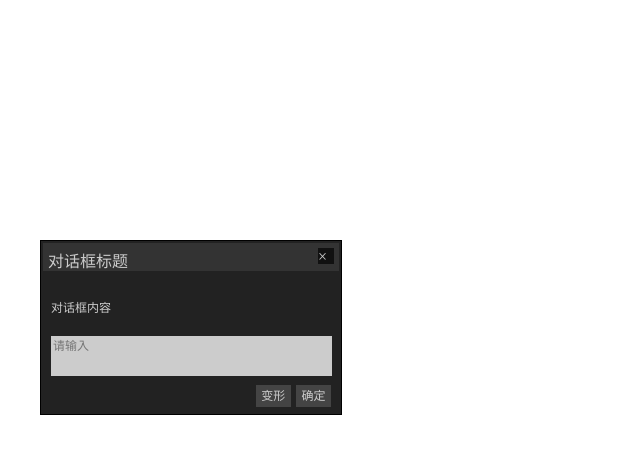
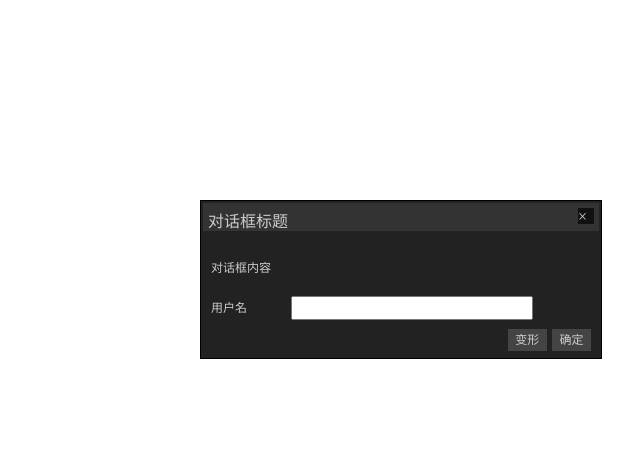
Before and after one commit to tychio/dialog, a plain HTML site: page demo/index.html in a window 1280 px wide. Both pictures are taken after a click on the link "变形". Shown: the whole page, without its empty margins (260-900 px from the left). Drawn offline with Linux system fonts and the light colour scheme.

Commit message:
opatimize drag at scroll and change input method

```diff
--- a/demo/dialog.css
+++ b/demo/dialog.css
@@ -1,24 +1,19 @@
-body{position: absolute; top: 0; left: 0; width: 100%; height: 100%;
-	overflow: hidden;}
-.unselect{user-select: none; -webkit-user-select: none;
-	-moz-user-select: none; -o-user-select: none; -ms-user-select: none;}
-.dialog{background: #222; border: 1px solid #000; color: #CCC; padding-bottom: 5px;}
-	.dialog-title{height: 18px; margin: 2px; padding: 5px; font-size: 16px;
-		background: #333;}
-		.dialog-title a{display: block; float: right; height: 16px; width: 16px;
-			background: #111; cursor: pointer;}
-			.dialog-title a:hover{background: #888;}
-	.dialog-content{padding: 5px 10px;}
-		.dialog-bar{font-size: 12px;}
-			.dialog-bar textarea{display: block; width: 99%; height: 36px;
-				line-height: 18px; font-size: 12px;
-				border: 0; outline: none; resize: none; background: #CCC; color: #222;}
-	.dialog-bottom{padding: 5px 10px; text-align: right;}
-		.dialog-tip{display: inline-block; float: left; width: 50%; height: 14px;
-			padding: 4px 5px; text-align: left;}
-		.dialog-button{width: 60px; height: 14px; padding: 4px 2%;
-			margin-left: 5px; font-size: 12px; text-align: center; cursor: pointer;
-			background: #444;}
-			a.dialog-button, a.dialog-button:link,
-			a.dialog-button:visited{color: #CCC;}
-			a.dialog-button:hover{color: #FFF; background: #666;}
+body { position: absolute; top: 0; left: 0; width: 100%; height: 100%; overflow: hidden; }
+.unselect { user-select: none; -webkit-user-select: none; -moz-user-select: none; -o-user-select: none; -ms-user-select: none; }
+.dialog { background: #222; border: 1px solid #000; color: #CCC; padding-bottom: 5px; }
+.dialog-title { height: 18px; margin: 2px; padding: 5px; font-size: 16px; background: #333; }
+.dialog-title a { display: block; float: right; height: 16px; width: 16px; background: #111; cursor: pointer; }
+.dialog-title a:hover { background: #888; }
+.dialog-content { padding: 5px 10px; }
+.dialog-bar { font-size: 12px; }
+.dialog-bar label{ display: inline-block; width: 80px; }
+.dialog-bar textarea { display: block; width: 99%; height: 36px; line-height: 18px; font-size: 12px; border: 0; outline: none; resize: none; background: #CCC; color: #222; }
+.dialog-bar input[type="checkbox"]{ vertical-align: middle; width: 20px; height: 20px; line-height: 20px; margin: 3px; }
+.dialog-bar input[type="text"],
+.dialog-bar input[type="password"]{ height: 16px; line-height: 16px; width: 60%; padding: 2px 5px; }
+.dialog-bottom { padding: 5px 10px; text-align: right; }
+.dialog-tip { display: inline-block; float: left; width: 50%; height: 14px; padding: 4px 5px; text-align: left; }
+.dialog-button { width: 60px; height: 14px; padding: 4px 2%; margin-left: 5px; font-size: 12px; text-align: center; cursor: pointer; background: #444; }
+a.dialog-button, a.dialog-button:link,
+            a.dialog-button:visited { color: #CCC; }
+a.dialog-button:hover { color: #FFF; background: #666; }
--- a/demo/dialog.js
+++ b/demo/dialog.js
@@ -23,24 +23,24 @@
         };
         //配置
         var conf = {
-	    	con: 			'#dialog',//容器选择器表达式
-	        bg: 			'background',//背景选择器表达式
-	        holderCls: 		'dialog',//容器类名
-	        titleCls: 		'dialog-title',//标题类名
-	        contentCls: 	'dialog-content',//内容类名
-	        barCls: 		'dialog-bar',//内容条类名
-	        bottomCls: 		'dialog-bottom',//底部类名
-	        buttonCls: 		'dialog-button',//按钮类名
-	        tipCls: 		'dialog-tip',//提示类名
-	        unselectCls: 	'unselect',
-	        closeText: 		'×',//关闭按钮字符
-	        bgClose: 		true,//点击背景关闭
-	        drag: 			true,//是否可以拖拽
-	        fix: 			true,//是否跟随滚屏
-	        width: 			360,//宽度
-	        height: 		0,//高度
-	        top: 			150,//顶部距离
-	        left: 			0.5//左侧距离
+            con:             '#dialog',//容器选择器表达式
+            bg:              'dialog-bg',//背景选择器表达式
+            holderCls:       'dialog',//容器类名
+            titleCls:        'dialog-title',//标题类名
+            contentCls:      'dialog-content',//内容类名
+            barCls:          'dialog-bar',//内容条类名
+            bottomCls:       'dialog-bottom',//底部类名
+            buttonCls:       'dialog-button',//按钮类名
+            tipCls:          'dialog-tip',//提示类名
+            unselectCls:     'unselect',
+            closeText:       '×',//关闭按钮字符
+            bgClose:         true,//点击背景关闭
+            drag:            true,//是否可以拖拽
+            fix:             true,//是否跟随滚屏
+            width:           360,//宽度
+            height:          0,//高度
+            top:             150,//顶部距离
+            left:            0.5//左侧距离
         };
         var _countBtn = 0; //按钮计数
         var _lock = false; //锁
@@ -75,19 +75,23 @@
                   'class': conf.tipCls
               }));
             //设置尺寸，添加类，放入生成的html标签
+            if ($(conf.con).length == 0) {
+                $('body').append($('<div></div>')
+                    .attr('id', conf.con.slice(1)));
+            }
             $(conf.con).css({
-	        		'position': 	conf.fix ? 'fixed' : 'absolute',
-	        		'display': 		'none',
-	        		'z-index': 		10001,
-	        		'top': 			_num2css(conf.top),
-	        		'left': 		_num2css(conf.left),
-	        		'width': 		_num2css(conf.width),
-	        		'height': 		_num2css(conf.height)
+                    'position':     conf.fix ? 'fixed' : 'absolute',
+                    'display':         'none',
+                    'z-index':         10001,
+                    'top':             _num2css(conf.top),
+                    'left':         _num2css(conf.left),
+                    'width':         _num2css(conf.width),
+                    'height':         _num2css(conf.height)
                 }).addClass(conf.holderCls)
             .html(_title).append(_content).append(_bottom)
             .find('.' + conf.titleCls + ' a').click(hideDialog);
             $('body').append($('<div></div>', {
-	        	'id': conf.bg
+                'class': conf.bg
             }).css('z-index', '10000'));
             //根据当前宽度设置左边距使之居中
             var _margin = (0 - $(conf.con).width()*0.5) + 'px';
@@ -140,7 +144,8 @@
             if (_lock) { return api; }
             $(conf.con).find('.' + conf.titleCls + ' label').empty();
             $(conf.con).find('.' + conf.contentCls).empty();
-	    	$('.' + conf.bottomCls).empty();
+            $('.' + conf.buttonCls).detach();
+            _countBtn = 0;
             return api;
         }
         /**
@@ -164,7 +169,7 @@
         /* 添加按钮
         /* @param p_set 按钮设置object
         **/
-	    function addButton (p_set) {
+        function addButton (p_set, p_event) {
             if (_lock) { return api; }
             _countBtn++;
             var _dSet = {
@@ -178,7 +183,10 @@
                 _dSet.events = p_set;
             } else if (typeof p_set == 'string') {
                 //参数为string时，设置为按钮名称
-	        	_dSet.name = p_set
+                _dSet.name = p_set;
+                if (typeof p_event == 'function') {
+                    _dSet.events = p_event;
+                }
             } else if (typeof p_set == 'object') {
                 //参数为object时，扩展_dSet
                 _dSet = $.extend(_dSet, p_set);
@@ -192,96 +200,50 @@
                 _attr['id'] = _dSet.id;
             }
             //添加按钮并绑定事件
-	        $(conf.con).find('.' + conf.bottomCls)
+            var _$btn = $(conf.con).find('.' + conf.bottomCls)
                 .append($('<a></a>', _attr).html(_dSet.name))
-				.find('.' + conf.buttonCls + '_' + _countBtn)
-				.click(_dSet.events);
+                .find('.' + conf.buttonCls + '_' + _countBtn);
+            if (typeof _dSet.events == 'string') {
+            	_$btn.attr('href', _dSet.events);
+            } else {
+                _$btn.click(_dSet.events);
+            }
             return api;
         }
         /**
         /* 使用输入框模板
-	    /* @param p_tip 输入框空白时提示
         /* @param p_attr 属性
+        /* @param p_label 输入框的label文字，可以为空字符''占位，null则无label
         /* @param p_input 输入框还是输入区域, true 为textarea
+        /* @param p_enter 按下回车时执行的方法
         **/
-	    function inputText (p_tip, p_attr, p_input) {
+        function inputText (p_attr, p_label, p_input, p_enter) {
             if (_lock) { return api; }
-	        //检查输入框是否为空，显示或隐藏label
-	        var _checkInput = function () {
-	        	var _$label = $(this).parent().find('label');
-	            if ($(this).val() != '') {
-	                _$label.hide();
-	            } else {
-	                _$label.show();
+            if (typeof p_attr !== 'object') {//默认为id
+                p_attr = {id: p_attr};
             }
+            var _dom = 'text';
+            //一般的input为text类型，当id为password时则为password类型
+            if (p_attr.id == 'password') {
+            	_dom = p_attr.id;
             }
-	        var _isIe = $.browser === 'msie';
-	        var _tip = '';
-	        var _attr = '';
-	        var _content = '';
-	        if (typeof p_attr == 'object') {
-	        	$.each(p_attr, function (p_k, p_v) {
-	        		_attr += p_k + '="' + p_v + '"';
+            _dom = '<input type="' + _dom + '">';
+            if (p_input) {
+            	_dom = '<textarea></textarea>';
+            }
+            var _content = $(_dom).attr(p_attr);
+            if (p_label != null) {//有label时在input前添加label
+                _content = $('<label></label>', {'for': p_attr.id})
+                    .html(p_label).add(_content);
+            }
+            //添加input
+            changeContent(_content);
+            //添加按下回车时要运行的方法
+            $('#' + p_attr.id).keyup(function (p_e) {
+            	if (p_e.which == 13) {
+            		p_enter.call(this);
+            	}
             });
-	        }
-	        if (_isIe) {
-	        //ie不支持placeholder，使用label+js模拟
-	            if (p_tip != null || p_tip != '') {
-	                var _hideLabel = '';
-	                if (p_attr.value != null && p_attr.value != '') {
-	                    _hideLabel = 'display: none;';
-	                }
-	                var _tipDom = $('<label></label>', {
-	                	'for': p_attr.id,
-	                	'style': _hideLabel
-	                }).html(p_tip);
-	            }
-	            if (p_attr.value == null) {
-	            	p_attr.value = '';
-	            }
-	            //判断是input还是textarea
-	            if (p_input) {
-	                _content = _tipDom + '<textarea ' + _attr + ' >' + p_attr.value + '</textarea>';
-	            } else {
-	                _content = _tipDom + '<input ' + _attr + ' />';
-	            }
-	            //获取内容的jquery对象，绑定显示隐藏label的事件
-	            $(conf.con + ' .' + conf.contentCls)
-	            	.delegate('input, textarea', 'focus, keyup', _checkInput)
-	            	.find('input, textarea').focus();
-	        } else {
-	        //非ie，支持placeholder
-	            if (p_tip != null || p_tip != '') {
-	                _attr += 'placeholder=' + p_tip;
-	            }
-	            if (p_attr.value == null) {
-	            	p_attr.value = '';
-	            }
-	            if (p_input) {
-	                _content = '<textarea ' + _attr + '>' + p_attr.value + '</textarea>';
-	            } else {
-	                _content = '<input ' + _attr + ' >';
-	            }
-	        }
-	        //添加内容
-	        changeContent(_content);
-		    //获取最后添加的内容条jquery对象
-		    var _$content = $(conf.con + ' .' + conf.contentCls).children().last();
-	        if (_isIe) {
-		        //将label定位到input中
-		        var _padding = _$content.css('padding').split('px')[0] - 0;
-		        var _inputTop = 10 + _padding;
-		        var _inputLeft = 10 + _padding;
-		        _$content.find('label').css({
-		        	'top': _inputTop + 'px',
-		        	'left': _inputLeft + 'px'
-		        });
-	        }
-	        _$content.find(p_input? 'textarea' : 'input').keydown(function (p_e) {//回车模拟点击最左侧的按钮
-	        	if (p_e.which == 13) {
-	        		$(conf.con).find('.' + conf.buttonCls).last().trigger('click');
-	        	}
-	        }, p_input);
             return api;
         }
         /**
@@ -295,7 +257,7 @@
             }
             //显示对话框和背景，并获取其jquery对象
             var _$con = $(conf.con).show();
-	        var _$bg = $('#' + conf.bg).show();
+            var _$bg = $('.' + conf.bg).show();
             //绑定点击背景隐藏对话框的事件
             if (conf.bgClose) {
                 _$bg.click(hideDialog);
@@ -309,7 +271,7 @@
         **/
         function hideDialog () {
             if (_lock) { return api; }
-	        $(conf.con + ', #' + conf.bg).hide();
+            $(conf.con + ', .' + conf.bg).hide();
             return api;
         }
         /**
@@ -364,7 +326,7 @@
                     'left': _num2css(conf.left)
                 });
                 p_callback.call(this);
-		    } else {
+            } else {//动画效果
                 if (conf.height == 0) {
                     _temp = $(conf.con).clone()
                         .appendTo($(conf.con).parent()).css('height', 'auto');
@@ -385,9 +347,9 @@
         //将数值转换成css尺寸值
         function _num2css (p_num, p_isnum) {//p_isnum[boolean] 是否返回数值
             var _rtn = false;
-			if (p_num > 1) {
+            if (p_num > 1) {//当大于1时以像素px为单位
                 _rtn = p_isnum ? p_num : p_num + 'px';
-			} else if (p_num > 0) {
+            } else if (p_num > 0) {//小于等于1但大于0时，以1为100%化为百分数
                 var _size = 0;
                 if (p_isnum == 'width' || p_isnum == 'left') {
                     _size = $(conf.con).parent().width();
@@ -395,25 +357,26 @@
                     _size = $(conf.con).parent().height();
                 }
                 _rtn = p_isnum ? p_num*_size : p_num*100 + '%';
-			} else if (p_num === 0) {
+            } else if (p_num === 0) {//为0时则置为auto自动
                 _rtn = p_isnum ? undefined : 'auto';
             }
             return _rtn;
         }
         //添加拖拽事件
         function _drag () {
-			var _isDown = false;
-			var _clickPos = {
+            var _isDown = false;//是否处于按下鼠标状态
+            var _clickPos = {//点击位置
                 'x': 0,
                 'y': 0
             };
-			var _showPos = {
+            var _showPos = {//对话框位置
                 'x': 0,
                 'y': 0
             };
             var _$dialog = $(conf.con);
             _$dialog.find('.' + conf.titleCls).css('cursor', 'move')
                 .mouseup(function () {
+                	//鼠标弹起后清除位置数据
                     _isDown = false;
                     _showPos = {
                         'x': 0,
@@ -422,18 +385,23 @@
                     _$dialog.removeClass(conf.unselectCls);
                 }).mousedown(function (p_e) {
                     _isDown = true;
+                    //获取点击位置
                     _clickPos.x = p_e.pageX;
                     _clickPos.y = p_e.pageY;
+                    //获取对话框位置
                     _showPos.x = _$dialog.position().left;
                     _showPos.y = _$dialog.position().top;
+                    //添加禁止用户选择文本的class
                     _$dialog.addClass(conf.unselectCls);
                 });
             $('body').mousemove(function (p_e) {
                 if (_lock) { return; }
-				if (_isDown) {
+                if (_isDown) {//当按下鼠标时拖动
+                	/*根据鼠标移动的相对位移和原来对话框位置
+                	  算出当前要移动到的位置*/
                     var _top = p_e.pageY - _clickPos.y + _showPos.y;
                     var _left = p_e.pageX - _clickPos.x + _showPos.x;
-					if (conf.fix) {
+                    if (conf.fix) {//适应滚屏
                          _left -= $(window).scrollLeft();
                          _top -= $(window).scrollTop();
                     }
@@ -442,7 +410,10 @@
                         'top': _top + 'px'
                     });
                 }
+                //阻止默认事件
+                if (p_e.originalEvent && p_e.originalEvent.preventDefault) {
                     p_e.originalEvent.preventDefault();
+                }
             });
         }
     };
--- a/demo/index.html
+++ b/demo/index.html
@@ -7,9 +7,7 @@
 		<script type="text/javascript" charset="utf-8" src="dialog.js"></script>
 		<script type="text/javascript" charset="utf-8">
 			(function () {
-				$(function () {
-					var _dialog = $.dialog().init().title('对话框标题').content('对话框内容', 20)
-						.input('请输入', {'id': 'dialog_input'}, true);
+				var _dialog;
 				var _count = 0;
 				var _pos = [];//宽高顶左时回
 				_pos[0] = [400, 0, 200, 0.5, 1000];
@@ -17,20 +15,28 @@
 				_pos[2] = [700, 0, 0.2, 740, 1000];
 				_pos[3] = [500, 0, 0.14, 510, 1000];
 				_pos[4] = [300, 400, 0.1, 1200, 2000];
+				$(function () {
+					_dialog = $.dialog().init().title('对话框标题').content('对话框内容', 20)
+						.input('dialog_input', '用户名', false, function () {
+							_transform($(this).val());
+						});
 					_dialog.button({
 						name: '变形',
-						events: function () {
-							_count++;
-							_dialog.size(_pos[_count%_pos.length]).lock();
-						}
+						events: _transform
 					}).button(function () {
 						_dialog.tip('变形次数：' + _count);
 					}).show();
 				});
+				function _transform (p_cnt) {
+					if (p_cnt == null || _pos[p_cnt] == null) {
+						p_cnt = _count%_pos.length;
+					}
+					_count++;
+					_dialog.size(_pos[p_cnt]).lock();
+				}
 			})();
 		</script>
 	</head>
 	<body>
-		<div id="dialog"></div>
 	</body>
 </html>
```
Also changed, not shown: dialog.js (+89 -118 lines), README.md, dialog.min.js. Lines whose indentation alone changed are shown as unchanged.
